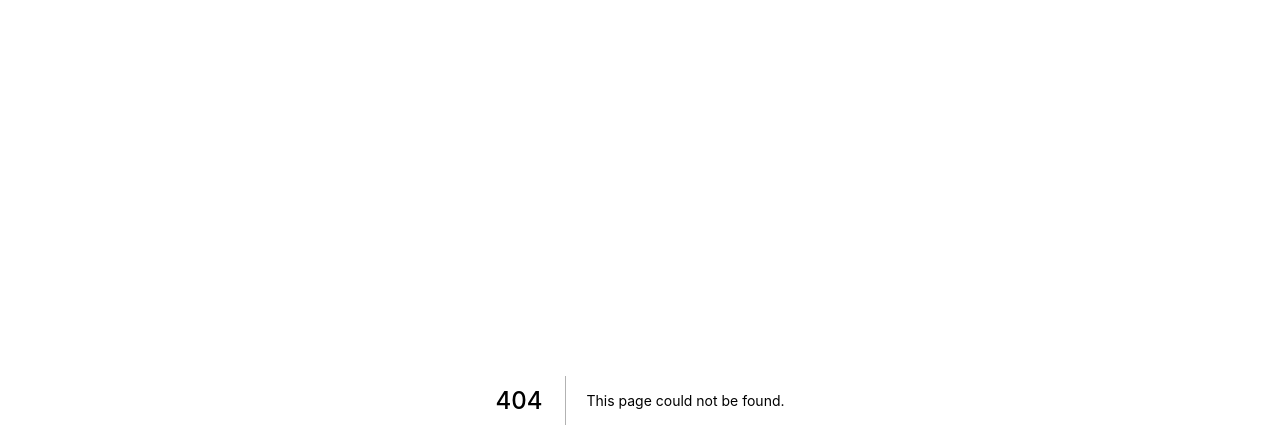
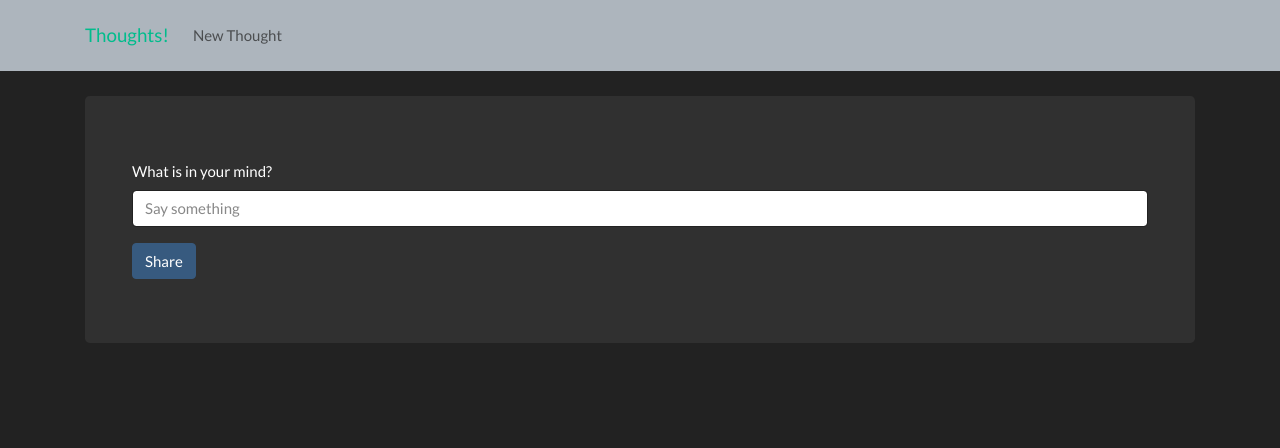
Before and after one commit to MozyOk/nextjs-passport-auth0, a Next.js app: page /share-thought in a window 1280 px wide. Before the commit this address had no page. Shown: the top 448 px of the page. Built offline with nearby package versions, Linux system fonts and the light colour scheme.

Commit message:
add feeding

```diff
--- /dev/null
+++ b/src/components/Navbar.js
@@ -0,0 +1,27 @@
+import Link from "next/link";
+import Container from "react-bootstrap/Container";
+import Navbar from "react-bootstrap/Navbar";
+import Nav from "react-bootstrap/Nav";
+
+export default function AppNavbar() {
+  const navbarStyle = { marginBottom: "25px" };
+  return (
+    <Navbar bg="light" expand="lg" style={navbarStyle}>
+      <Container>
+        <Navbar.Brand>
+          <Link href="/">
+            <a>Thoughts!</a>
+          </Link>
+        </Navbar.Brand>
+        <Navbar.Toggle aria-controls="basic-navbar-nav" />
+        <Navbar.Collapse id="basic-navbar-nav">
+          <Nav className="mr-auto">
+            <Link href="/share-thought">
+              <a className="nav-link">New Thought</a>
+            </Link>
+          </Nav>
+        </Navbar.Collapse>
+      </Container>
+    </Navbar>
+  );
+}
--- /dev/null
+++ b/src/pages/_app.js
@@ -0,0 +1,28 @@
+import React from "react";
+import App, { Container as NextContainer } from "next/app";
+import Head from "next/head";
+import Container from "react-bootstrap/Container";
+import Jumbotron from "react-bootstrap/Jumbotron";
+import Navbar from "../components/Navbar";
+
+class MyApp extends App {
+  render() {
+    const { Component, pageProps } = this.props;
+
+    return (
+      <NextContainer>
+        <Head>
+          <title>Thoughts!</title>
+        </Head>
+        <Navbar />
+        <Container>
+          <Jumbotron>
+            <Component {...pageProps} />
+          </Jumbotron>
+        </Container>
+      </NextContainer>
+    );
+  }
+}
+
+export default MyApp;
--- /dev/null
+++ b/src/pages/share-thought.js
@@ -0,0 +1,42 @@
+import Form from "react-bootstrap/Form";
+import Router from "next/router";
+import Button from "react-bootstrap/Button";
+import Container from "react-bootstrap/Container";
+const { useState } = require("react");
+
+export default function ShareThought() {
+  const [message, setMessage] = useState("");
+
+  async function submit(event) {
+    event.preventDefault();
+    await fetch("/api/thoughts", {
+      method: "POST",
+      headers: {
+        "Content-Type": "application/json"
+      },
+      body: JSON.stringify({
+        message
+      })
+    });
+    Router.push("/");
+  }
+
+  return (
+    <Container>
+      <Form onSubmit={submit}>
+        <Form.Group>
+          <Form.Label>What is in your mind?</Form.Label>
+          <Form.Control
+            type="text"
+            placeholder="Say something"
+            onChange={e => setMessage(e.target.value)}
+            value={message}
+          />
+        </Form.Group>
+        <Button variant="primary" type="submit">
+          Share
+        </Button>
+      </Form>
+    </Container>
+  );
+}
```
